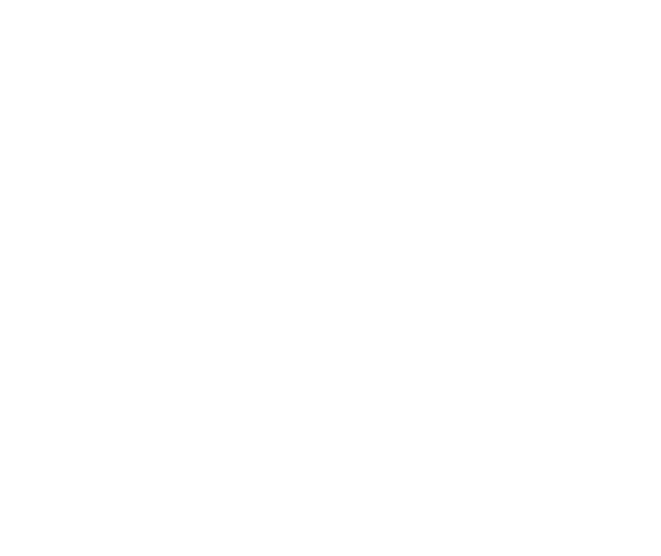
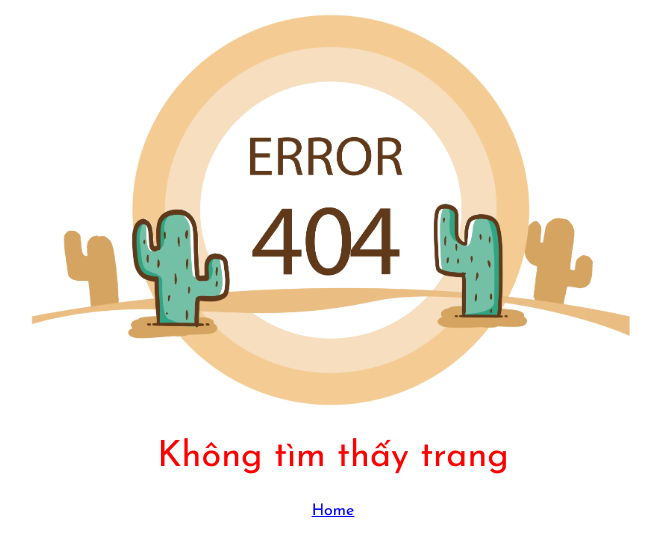
Before and after one commit to Stayer2109/FitSwipeLandingPage, a React (Vite) app: page /404-not-found in a window 1280 px wide. Before the commit this address had no page. Shown: the top 556 px of the page, without its empty margins (307-968 px from the left). Built offline with nearby package versions, Linux system fonts and the light colour scheme.

Commit message:
add: error page

```diff
--- a/src/components/AppRouter.jsx
+++ b/src/components/AppRouter.jsx
@@ -2,10 +2,10 @@
 import { Routes, Route } from "react-router-dom";
 import HomePage from "./pages/HomePage/HomePage";
 import PageCommonLayout from "./layout/PageCommonLayout";
+import ErrorPage from "./pages/ErrorPage/ErrorPage";
 
 const AppRouter = () => {
 	return (
-		<>
 		<Routes>
 			{/* COMMON PAGE LAYOUT */}
 			<Route element={<PageCommonLayout />}>
@@ -13,13 +13,14 @@
 					index
 					element={<HomePage />}
 				/>
-					<Route path="about-us" />
-					<Route path="trailer" />
-					<Route path="sponsor" />
-					<Route path="faq" />
 			</Route>
+
+			{/* Catch-all for undefined routes */}
+			<Route
+				path="*"
+				element={<ErrorPage />}
+			/>
 		</Routes>
-		</>
 	);
 };
 
--- /dev/null
+++ b/src/components/pages/ErrorPage/ErrorPage.jsx
@@ -0,0 +1,39 @@
+import React, { useEffect } from "react";
+import "./ErrorPage.scss";
+import Error404 from "../../../assets/images/404error.png";
+import { useNavigate } from "react-router-dom";
+
+const ErrorPage = () => {
+	const navigate = useNavigate();
+
+	useEffect(() => {
+		navigate("/404-not-found");
+	}, []);
+
+	const onButtonClick = () => {
+		navigate("/");
+	};
+
+	return (
+		<div className="error-screen-container">
+			<div className="error-img-container">
+				<img
+					src={Error404}
+					alt=""
+					className="error-img"
+				/>
+			</div>
+			<div className="error-text-container">
+				<h1 className={"error-text-title"}>Không tìm thấy trang</h1>
+			</div>
+			<button
+				onClick={onButtonClick}
+				className="home-btn"
+			>
+				Home
+			</button>
+		</div>
+	);
+};
+
+export default ErrorPage;
--- /dev/null
+++ b/src/components/pages/ErrorPage/ErrorPage.scss
@@ -0,0 +1,44 @@
+.error-screen-container {
+	display: flex;
+	justify-content: center;
+	align-items: center;
+	flex-direction: column;
+
+	.error-img-container {
+		width: 700px;
+		height: 420px;
+
+		.error-img {
+			width: 100%;
+			height: 100%;
+		}
+	}
+
+	.error-text-container {
+		color: var(--PRIMARY-COLOR);
+		display: flex;
+		flex-direction: column;
+		align-items: center;
+		justify-content: center;
+		margin-top: 10px;
+
+		.error-text-title {
+			color: red;
+			font-size: var(--font-size-h1);
+		}
+	}
+
+	.home-btn {
+		margin-top: 15px;
+		font-size: 16px;
+		cursor: pointer;
+		color: blue;
+		border: none;
+		background-color: transparent;
+		text-decoration: underline;
+
+		&:hover {
+			color: red;
+		}
+	}
+}
```
Also changed, not shown: src/assets/images/404error.png (added). Lines whose indentation alone changed are shown as unchanged.
